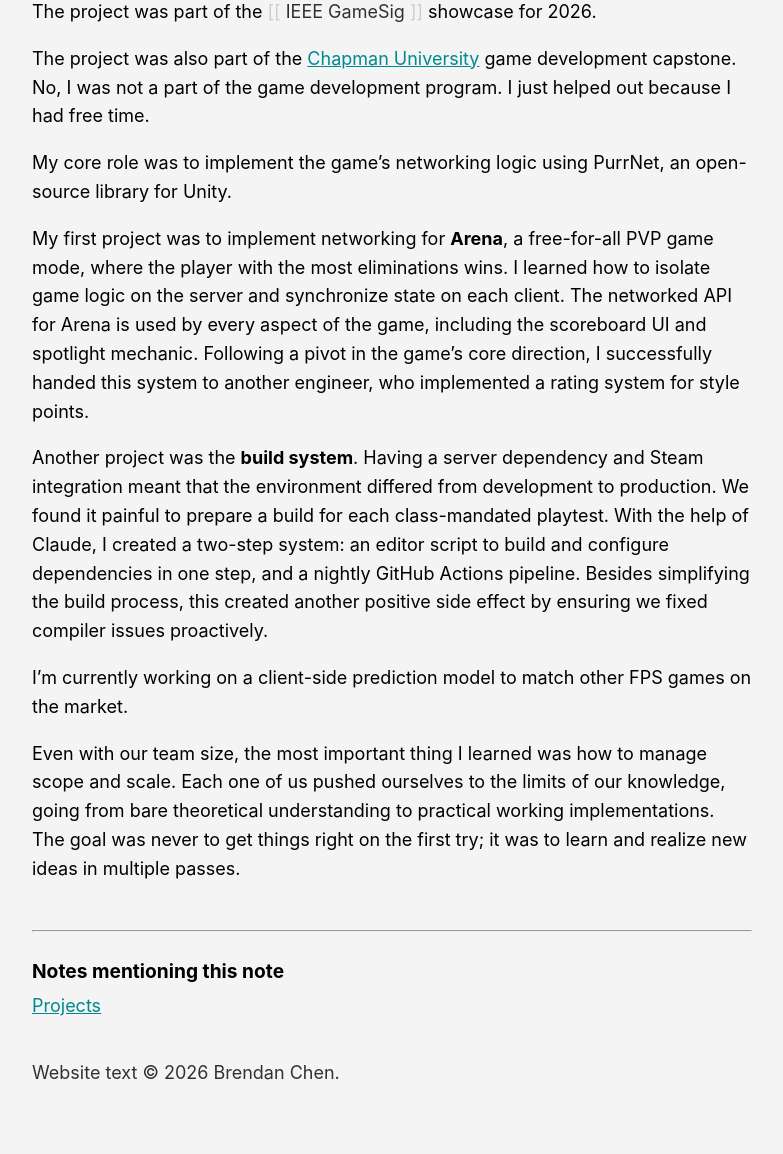
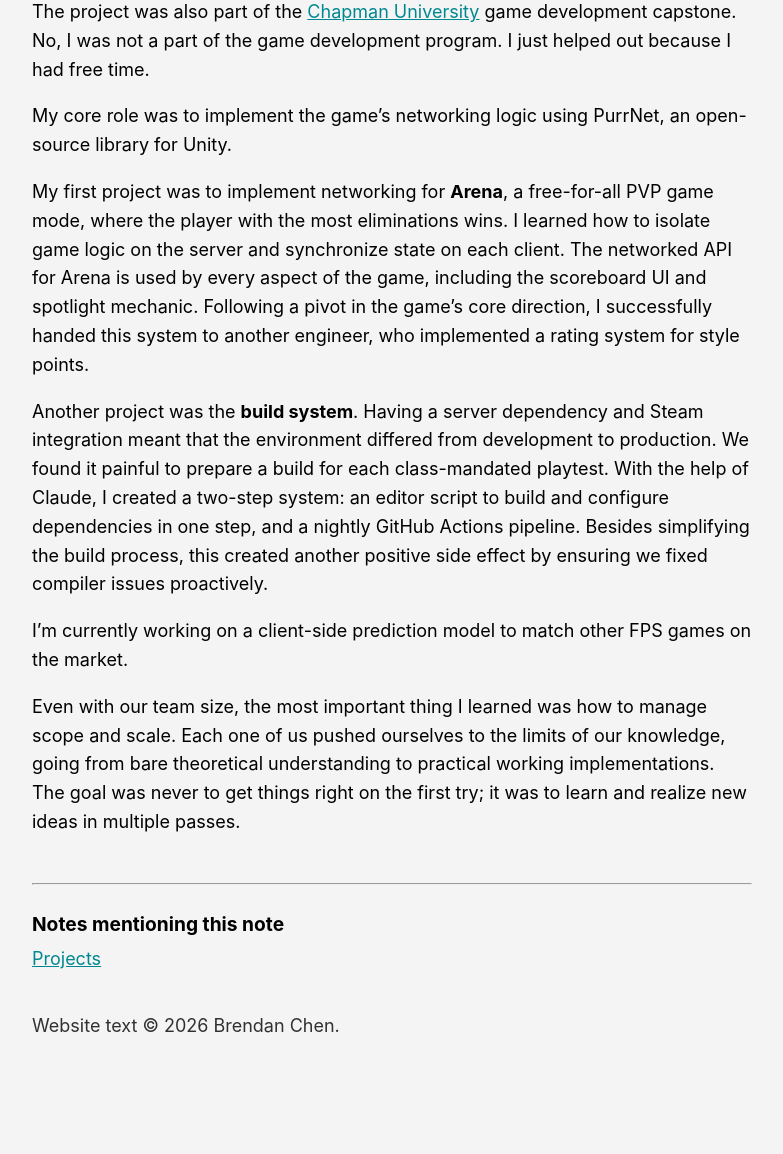
Before and after one commit to brendan-ch/brendan-ch.github.io, a Jekyll site: the page built from _notes/resonance.md, in a window 1280 px wide. Shown: the part 631-1785 px from the top of the page, without its empty margins (248-1031 px from the left). Built offline with Jekyll 4.4.1, drawn with Linux system fonts in a browser that asks for light colours; after the commit the page ends 1738 px from its top, so only the background shows below that.

Commit message:
Publish: Resonance

```diff
--- a/_notes/resonance.md
+++ b/_notes/resonance.md
@@ -6,9 +6,7 @@ title: Resonance
 
 Resonance is a cyberpunk-themed game show shooter. Enter the arena, blast your opponents, and become the star of the show. I worked with a student team of 12 to create this game over multiple months. The game was selected as an **IEEE GameSig finalist**.
 
-![](/assets/img/resonance.png)
-
-The project was part of the [[IEEE GameSig]] showcase for 2026.
+![Screenshot of the game's primary map.](/assets/img/resonance.png)
 
 The project was also part of the [[Chapman University]] game development capstone. No, I was not a part of the game development program. I just helped out because I had free time.
 
```
Also changed, not shown: 1 other file.
